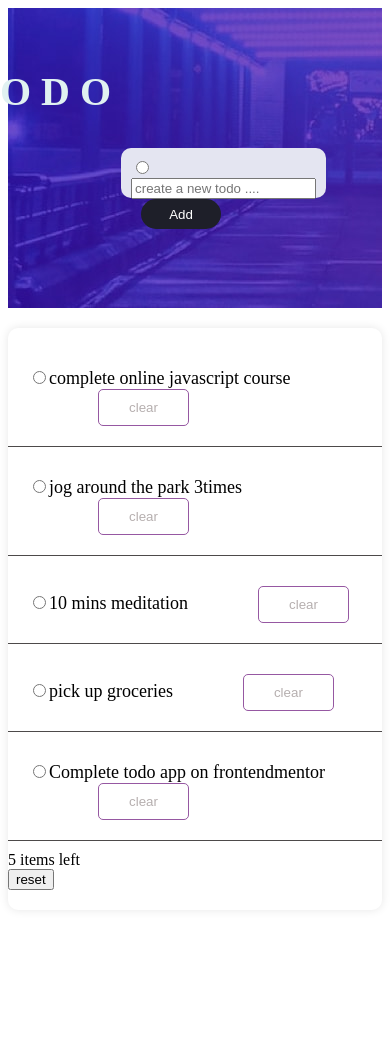
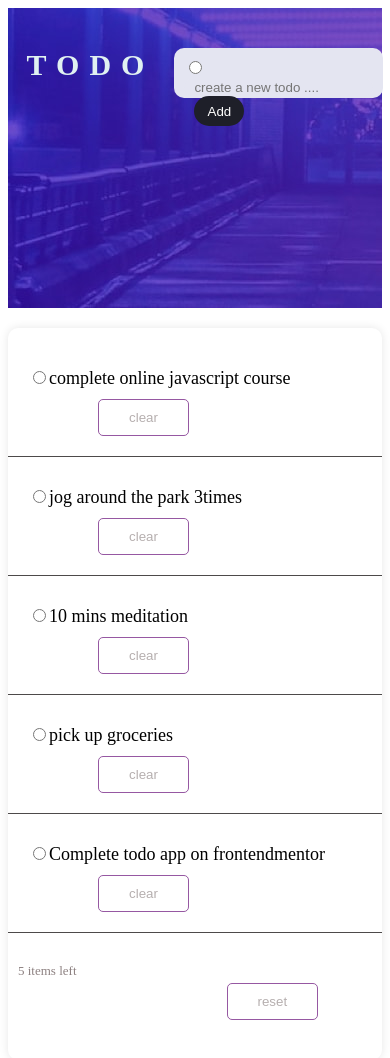
Before and after one commit to KIARIE-97/todo-with-react, a React (Vite) app: page / in a window 390 px wide. Shown: the top 1058 px of the page. Before the commit the page ends 918 px from the top, so only its background shows below. Built offline with nearby package versions, Linux system fonts and the light colour scheme.

Commit message:
media queries responsiveness

```diff
--- a/src/App.tsx
+++ b/src/App.tsx
@@ -13,6 +13,7 @@ import Todo from './components/Todo'
   type Action = { type: 'addTodo'; text: string }
   | { type: 'updateTodo'; id: number }
   | { type: 'delete'; id: number }
+  |  {type: 'reset'}
 
   const initialState: Todo[] = [
     { id: 1, text: 'complete online javascript course', completed: false },
@@ -39,6 +40,9 @@ import Todo from './components/Todo'
         )
       case 'delete':
         return state.filter(todo => todo.id !== action.id)
+      case 'reset':
+        return state.filter(todo => todo.completed === false)
+
       default:
         return state
     }
@@ -54,6 +58,9 @@ import Todo from './components/Todo'
     const deleteTodo = (id: number) => {
       dispatch({ type: 'delete', id })
     }
+    const resetTodo = () => {
+      dispatch({type: 'reset'})
+    }
     const itemsLeft = todos.filter(todo => !todo.completed).length
     return (
       <>
@@ -62,6 +69,7 @@ import Todo from './components/Todo'
           todos={todos}
           updateTodo={updateTodo}
           deleteTodo={deleteTodo}
+          resetTodo={resetTodo}
           itemsLeft={itemsLeft}
         />
       </>
--- a/src/components/Todo.tsx
+++ b/src/components/Todo.tsx
@@ -12,9 +12,10 @@ interface TodoProps {
   updateTodo: (id: number) => void;
   deleteTodo: (id: number) => void;
   itemsLeft: number;
+  resetTodo: () => void;
 }
 
-function Todo({todos, deleteTodo, itemsLeft}: TodoProps) {
+function Todo({todos, deleteTodo, itemsLeft, resetTodo}: TodoProps) {
   return (
     <div className="container">
       <div className="All">
@@ -24,21 +25,19 @@ function Todo({todos, deleteTodo, itemsLeft}: TodoProps) {
                    checked={todo.completed}/>
 
             <label>{todo.text}</label>
+            <div className="btn">
             <button onClick={() => deleteTodo(todo.id)}>clear</button>
+          </div>
           </div>
         ))}
       </div>
       <div className="footer">
         <div className="items-left">{itemsLeft} items left</div>
+
+      <div className="clear_completed">
+
+        <button onClick={resetTodo}>reset</button>
       </div>
-      {/* <div className="navigate">
-        <a href="#">All</a>
-        <a href="#">Active</a>
-        <a href="#">Completed</a>
-      </div> */}
-      <div className="clear_completed">
-        {/* <button>Clear</button> */}
-        <button>reset</button>
       </div>
     </div>
   );
--- a/src/components/header.scss
+++ b/src/components/header.scss
@@ -28,10 +28,6 @@ header{
             height: 30px;
             width: 400px;
             gap: 10px;
-            .form{
-                display: flex;
-                padding-left: 10px;
-                padding-bottom: 0;
                 input{
                     border: none;
                     outline: none;
@@ -41,8 +37,6 @@ header{
                     border-radius: 20px;
                     padding-left: 10px;
                 }
-
-            }
             button{
                 background-color: hsl(235, 16%, 14%);
                 color: white;
@@ -55,3 +49,44 @@ header{
             }
         }
 }
+
+@media screen and (max-width: 375px){
+    header{
+        gap: 10px;
+    flex-direction: column;
+        h1{
+            font-size: 30px;
+            margin-top: 40px;
+            margin-left: 30px;
+        }
+        .job{
+            margin-top: 40px;
+            margin-right: 10px;
+            margin-left: 20px;
+            width: 300px;
+            button{
+                width: 50px;
+            }
+        }
+    }
+
+}
+@media screen and (max-width: 587px){
+    header{
+        h1{
+            font-size: 30px;
+            margin-top: 40px;
+            margin-left: 30px;
+        }
+        .job{
+            margin-top: 40px;
+            margin-right: 10px;
+            margin-left: 20px;
+            width: 600px;
+            button{
+                width: 50px;
+            }
+        }
+    }
+
+}
--- a/src/components/todo.scss
+++ b/src/components/todo.scss
@@ -20,7 +20,8 @@
             margin-bottom: 10px;
             padding: 20px;
             font-weight: 500;
-
+            .btn{
+                margin-top: 10px;
                 button{
                     background-color: white;
                     border: 1px solid rgb(150, 88, 162);
@@ -34,6 +35,9 @@
 
                 }
             }
+            }
+
+
             .Active{
                 margin-bottom: 10px;
                 border-bottom: 1px solid rgb(77, 74, 74);
@@ -41,31 +45,17 @@
                 font-weight: 500;
 
         }
-    }
+    }}
     .footer{
         display: flex;
+        flex-direction: row;
         gap: 50px;
         margin-top: 20px;
         margin-bottom: 20px;
         margin-left: 10px;
         font-size: 13px;
         color: rgb(141, 129, 129);
-        .navigate{
-            display: flex;
-            flex-direction: row;
-            gap: 10px;
-            justify-content: space-between;
-            a{
-                text-decoration: none;
-                margin-left: 50px;
-                color: rgb(134, 128, 128);
-                font-weight: 500;
-                &:hover{
-                    color: rgb(248, 89, 10);
-                }
-            }
 
-        }
     }
     .clear_completed{
         margin-top: 20px;
@@ -83,4 +73,35 @@
         }
     }
 
-}}
+}
+ @media screen and (max-width: 375px){
+    .container{
+        .All{
+            font-size: 15px;
+            .Completed{
+                padding: 10px;
+                font-weight: 500;
+                button{
+                    padding: 5px 20px;
+                    margin-left: 30px;
+                }
+            }
+            .Active{
+                padding: 10px;
+                font-weight: 500;
+            }
+        }
+        .footer{
+            gap: 20px;
+            margin-left: 20px;
+            font-size: 10px;
+        }
+        .clear_completed{
+            margin-left: 50px;
+            button{
+                padding: 5px 20px;
+            }
+        }
+    }
+
+ }
```
Lines whose indentation alone changed are shown as unchanged.
